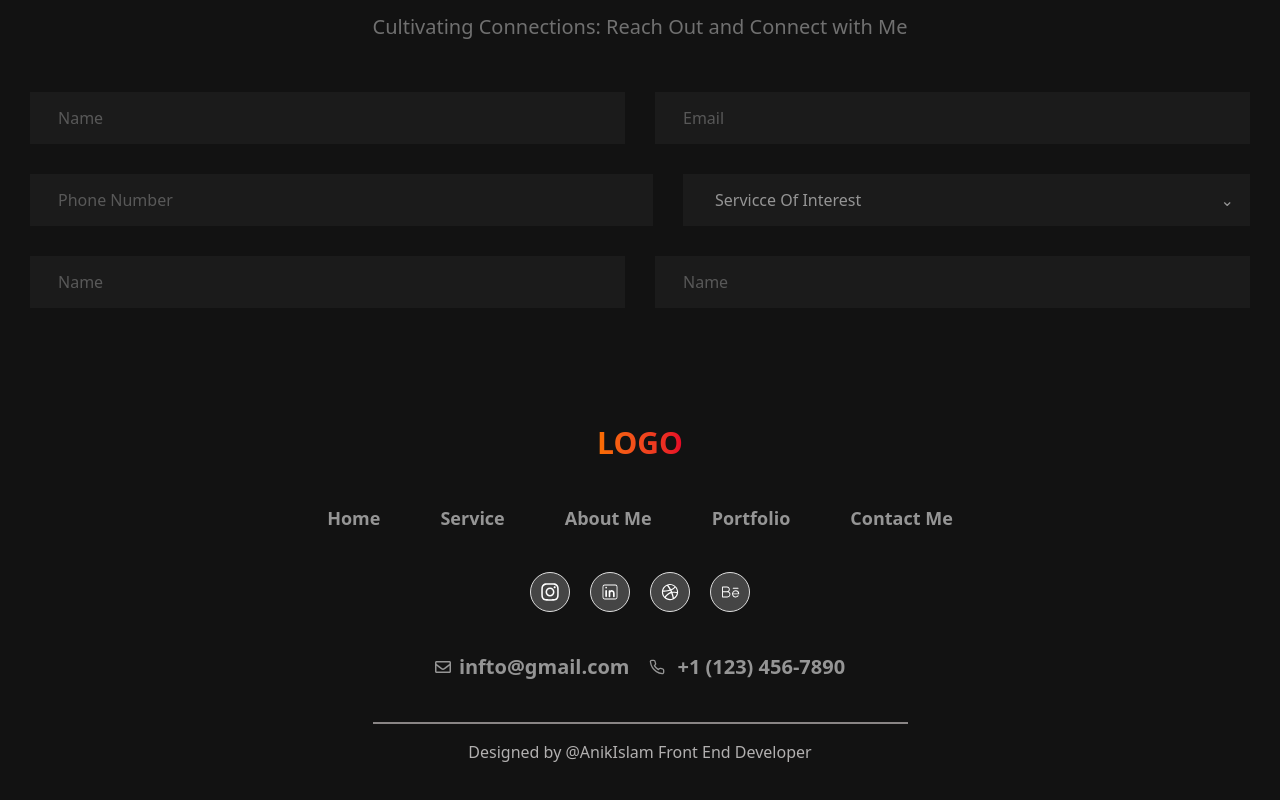
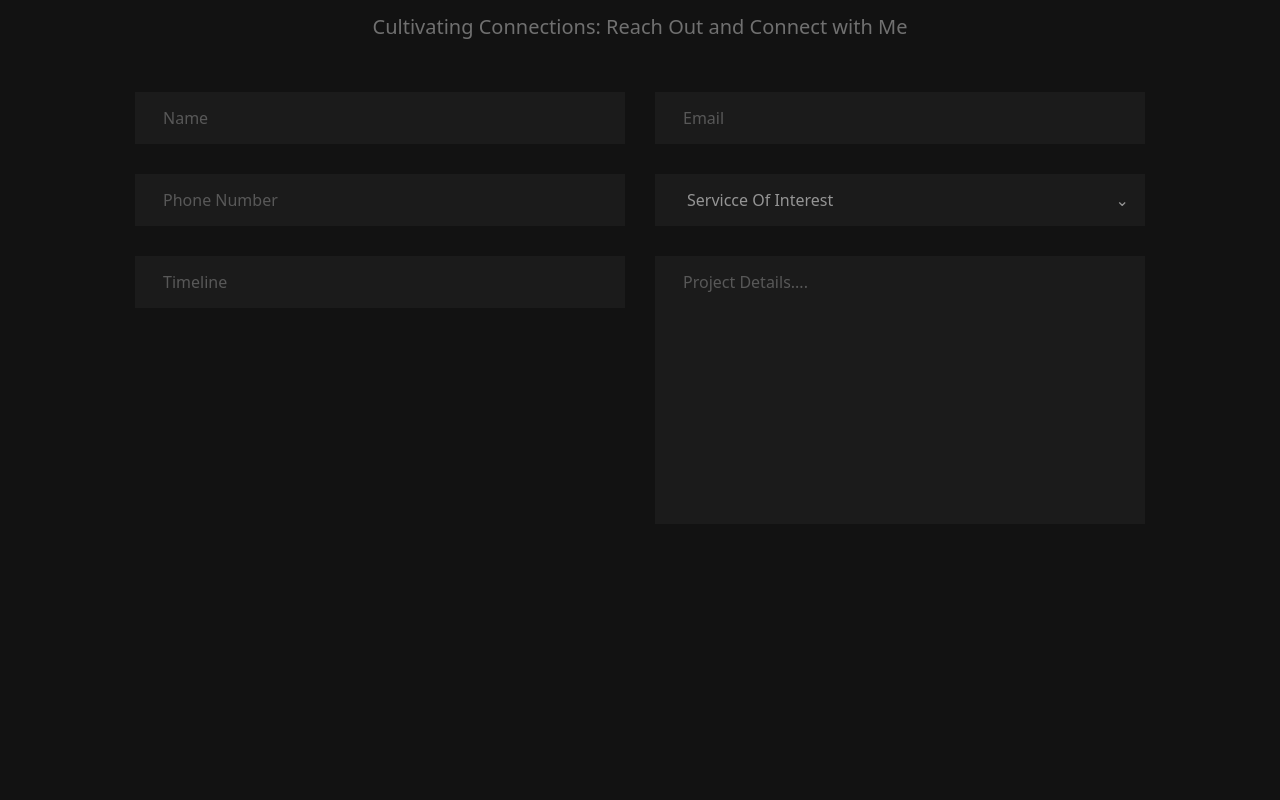
Before and after one commit to Roni006/personal-portfolio, a Next.js app: page / in a window 1280 px wide. Shown: the part 5021-5821 px from the top of the page. Before the commit the page ends 5785 px from the top, so only its background shows below. Built offline with nearby package versions, Linux system fonts and the light colour scheme.

Commit message:
fix the width issue on contact form in contact components

```diff
--- a/src/Components/Contact.jsx
+++ b/src/Components/Contact.jsx
@@ -4,7 +4,7 @@ import Container from "./Container";
 const Contact = () => {
   return (
     <>
-      <section className="py-28">
+      <section className="py-28 mb-[200px]">
         <Container>
           <div>
             <div>
@@ -27,12 +27,12 @@ const Contact = () => {
                     {/* email and name  */}
                     <div className="flex items-center justify-center gap-7.5">
                       <input
-                        className="outline-none w-full text-[16px] tracking-[3%] text-[#959595] bg-[#1b1b1b] py-3.5 px-7 "
+                        className="outline-none w-[490px] text-[16px] tracking-[3%] text-[#959595] bg-[#1b1b1b] py-3.5 px-7 "
                         type="text"
                         placeholder="Name"
                       />
                       <input
-                        className="outline-none w-full text-[16px] tracking-[3%] text-[#959595] bg-[#1b1b1b] py-3.5 px-7 "
+                        className="outline-none w-[490px]  text-[16px] tracking-[3%] text-[#959595] bg-[#1b1b1b] py-3.5 px-7 "
                         type="email"
                         placeholder="Email"
                       />
@@ -41,13 +41,13 @@ const Contact = () => {
                     {/* phone and seclect service  */}
                     <div className="flex items-center justify-center gap-7.5 py-7.5">
                       <input
-                        className="flex-1 outline-none text-[16px] tracking-[3%] text-[#959595] bg-[#1b1b1b] py-3.5 px-7 "
+                        className=" outline-none w-[490px] text-[16px] tracking-[3%] text-[#959595] bg-[#1b1b1b] py-3.5 px-7 "
                         type="text"
                         placeholder="Phone Number"
                       />
-                      <div className="relative flex-1">
+                      <div className="relative ">
                         <select
-                          className="appearance-none outline-none w-full text-[16px] tracking-[3%] text-[#959595] bg-[#1b1b1b] py-3.5  ps-8 pe-8 "
+                          className="appearance-none outline-none w-[490px] text-[16px] tracking-[3%] text-[#959595] bg-[#1b1b1b] py-3.5  ps-8 pe-8 "
                           name=""
                           id=""
                         >
@@ -65,17 +65,20 @@ const Contact = () => {
                       </div>
                     </div>
 
-                    <div className="flex items-center justify-center gap-7.5">
-                      <input
-                        className="outline-none w-full text-[16px] tracking-[3%] text-[#959595] bg-[#1b1b1b] py-3.5 px-7 "
-                        type="text"
-                        placeholder="Name"
-                      />
-                      <input
-                        className="outline-none w-full text-[16px] tracking-[3%] text-[#959595] bg-[#1b1b1b] py-3.5 px-7 "
-                        type="text"
-                        placeholder="Name"
-                      />
+                    <div className="flex justify-center gap-7.5">
+                      <div className="">
+                        <input
+                          className=" outline-none inline-block w-[490px] text-[16px] tracking-[3%] text-[#959595] bg-[#1b1b1b] py-3.5 px-7 "
+                          type="text"
+                          placeholder="Timeline"
+                        />
+                      </div>
+                      <textarea
+                        className=" outline-none resize-none w-[490px] text-[16px] tracking-[3%] text-[#959595] bg-[#1b1b1b] py-3.5 px-7 "
+                        rows={10}
+                        cols={5}
+                        placeholder="Project Details...."
+                      ></textarea>
                     </div>
                   </div>
                 </form>
```
